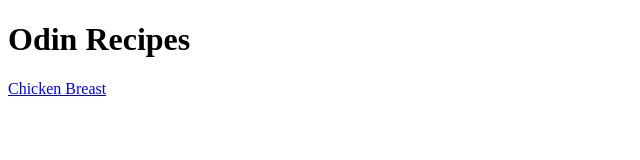
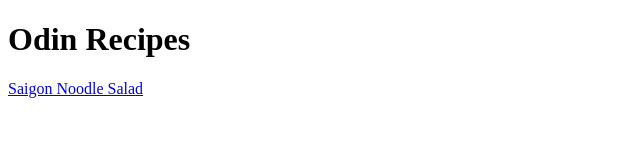
Before and after one commit to JGL09/odin-recipes, a plain HTML site: page index.html in a window 1280 px wide. Shown: the full height of the page, 0-640 px from the left. Drawn offline with Linux system fonts and the light colour scheme.

Commit message:
changed index reference name for saigon from chicken breast

```diff
--- a/index.html
+++ b/index.html
@@ -7,6 +7,6 @@
 </head>
 <body>
    <h1>Odin Recipes</h1>
-    <a href="./recipes/saigon_noodle_salad.html">Chicken Breast</a>
+    <a href="./recipes/saigon_noodle_salad.html">Saigon Noodle Salad</a>
 </body>
 </html>
```
